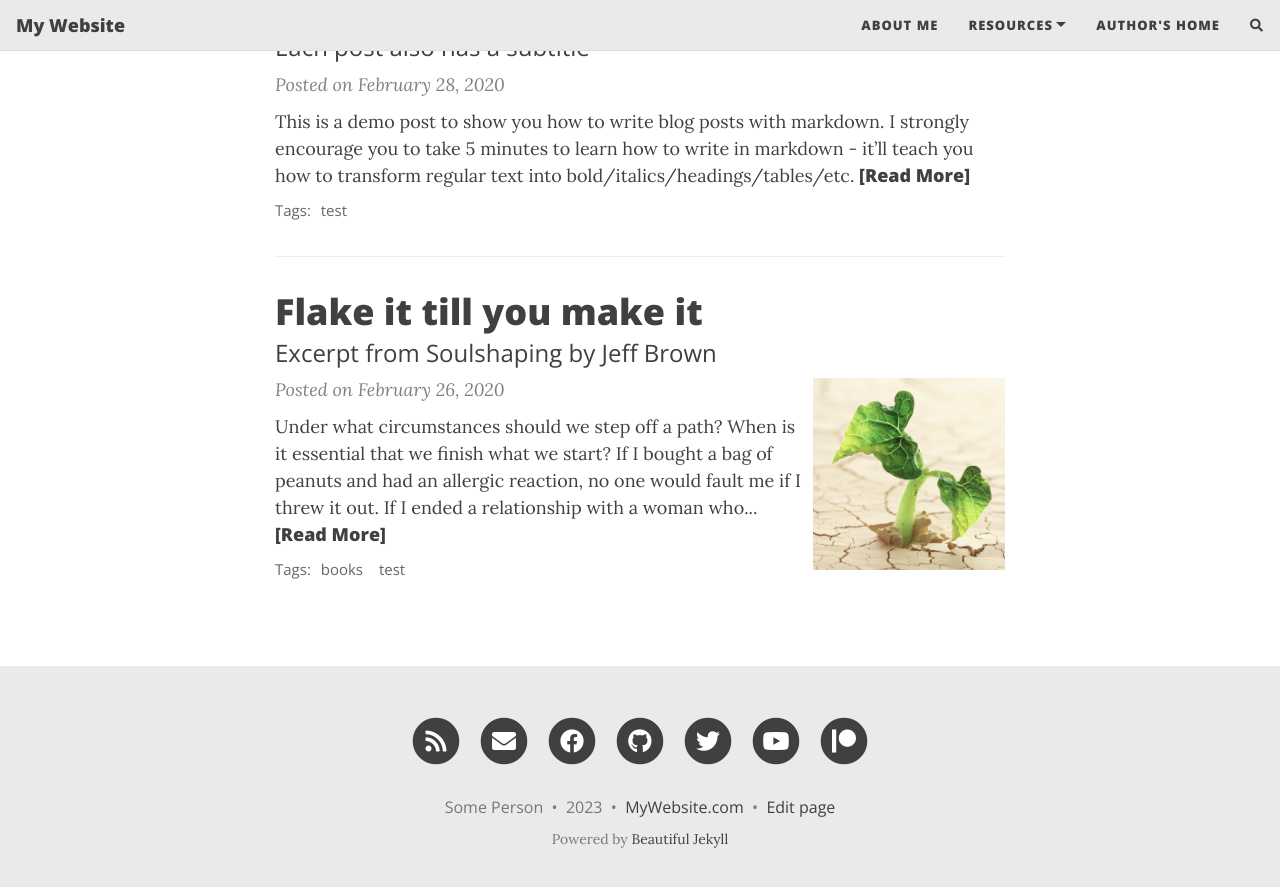
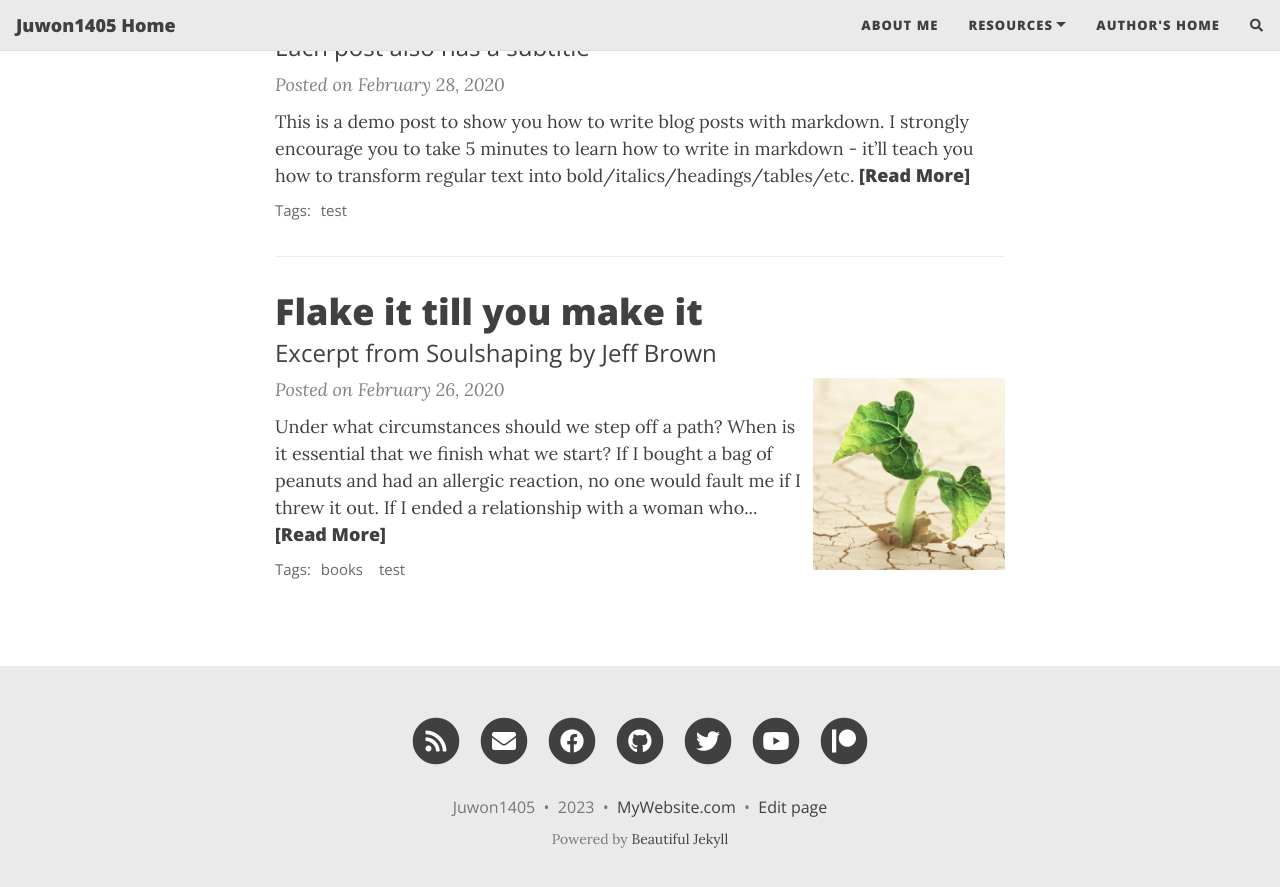
Before and after one commit to Juwon1405/juwon1405.github.io, a Jekyll site: the page built from index.html, in a window 1280 px wide and 900 px high, scrolled down 660 px. Shown: the top 887 px of the window. Built offline with Jekyll 4.4.1, drawn with Linux system fonts in a browser that asks for light colours; nearby versions of some CDN libraries; the list of posts is cut into pages by our own code; comment, search, counter and statistics services are not loaded.

Commit message:
Update _config.yml

```diff
--- a/_config.yml
+++ b/_config.yml
@@ -10,19 +10,19 @@
 ############################
 
 # Name of website
-title: My Website
+title: Juwon1405 Home
 
 # Your name to show in the footer
-author: Some Person
+author: Juwon1405
 
 ###############################################
 # --- List of links in the navigation bar --- #
 ###############################################
 
 navbar-links:
-  About Me: "aboutme"
+  About Me: "Bang Juwon(方ジュウォン)"
   Resources:
-    - Beautiful Jekyll: "https://beautifuljekyll.com"
+    - Beautiful Jekyll: "http://www.doubles1405.com"
     - Learn markdown: "https://www.markdowntutorial.com/"
   Author's home: "https://deanattali.com"
 
```
